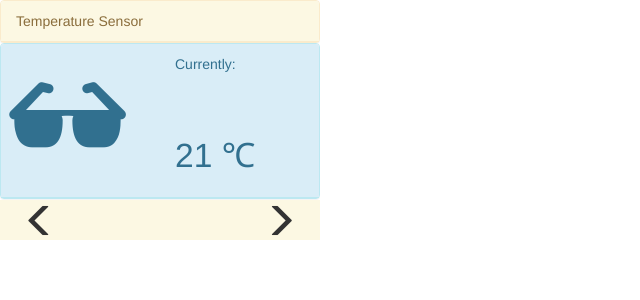
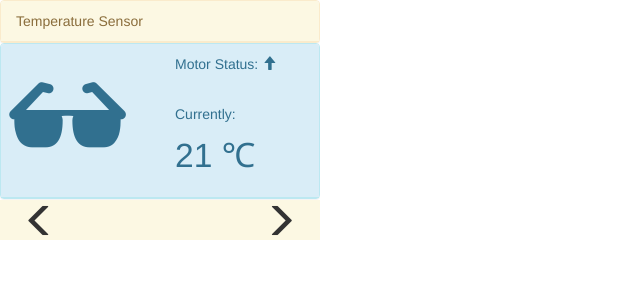
Before and after one commit to koenhendriks/Sun-Roler, a Django app: page / in a window 1280 px wide. Shown: the top 300 px of the page, without its empty margins (0-640 px from the left). Run offline with Django 3.2, Linux system fonts and the light colour scheme; data comes from the database, SQL or seed files in the repository; some libraries are stand-ins or nearby versions.

Commit message:
updated style for motor status

```diff
--- a/Central/CentralUnit/templates/CentralUnit/slides/light.html
+++ b/Central/CentralUnit/templates/CentralUnit/slides/light.html
@@ -13,8 +13,11 @@
                             <span class="glyphicon glyphicon-lamp icon-large"></span>
                         </div>
                         <div class="col-xs-6">
-                            <p>Currently: </p>
-                            <span class="text-large"><br/><span id="light">{{ light }}</span> lx</span>
+                            <p>Motor Status: <span class="glyphicon glyphicon-arrow-up"></span> </p>
+                            <p>
+                                Currently:
+                                <span class="text-large"><br/><span id="light">{{ light }}</span> lx</span>
+                            </p>
                         </div>
                     </div>
                 </div>
--- a/Central/CentralUnit/templates/CentralUnit/slides/temperature.html
+++ b/Central/CentralUnit/templates/CentralUnit/slides/temperature.html
@@ -13,8 +13,11 @@
                             <span class="glyphicon glyphicon-sunglasses icon-large"></span>
                         </div>
                         <div class="col-xs-6">
-                            <p>Currently: </p>
+                            <p>Motor Status: <span class="glyphicon glyphicon-arrow-up"></span> </p>
+                            <p>
+                                Currently:
                                 <span class="text-large"><br/><span id="temperature">{{ temperature }}</span> &#8451;</span>
+                            </p>
                         </div>
                     </div>
                 </div>
```
